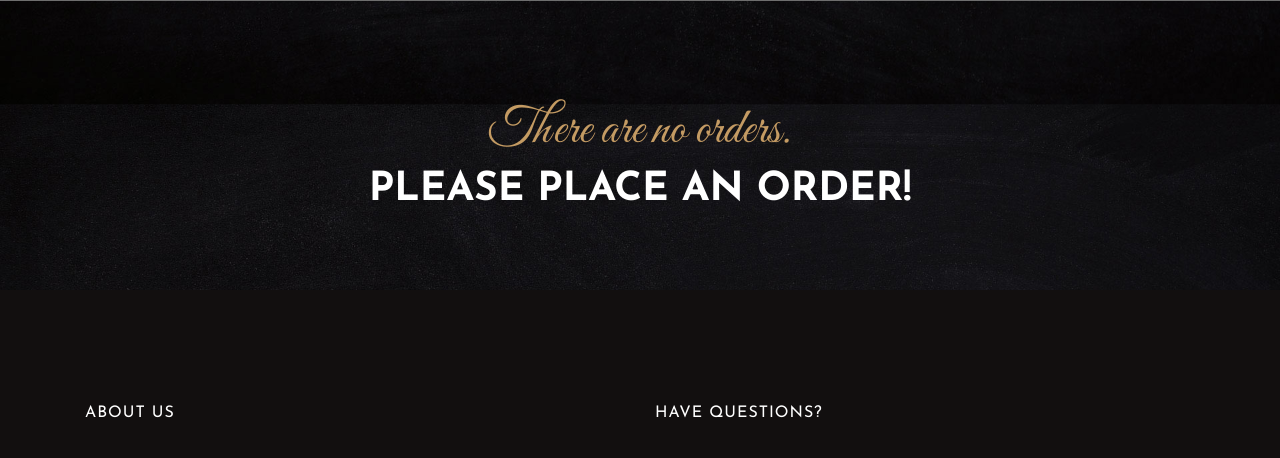
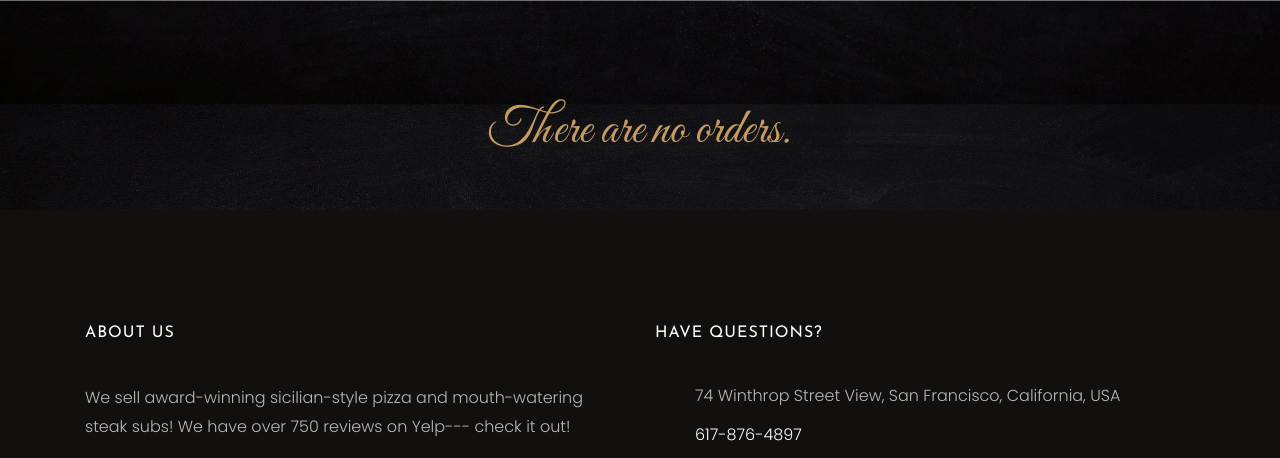
Before and after one commit to Leidhe/project3, a Django app: template orders/templates/orders/admin_orders.html in a window 1280 px wide. Shown: the part 749-1207 px from the top of the page. Run offline with Django 3.2, Linux system fonts and the light colour scheme; the template is opened without the code that fills it, so the values that code supplies are empty; some libraries are stand-ins or nearby versions; some web fonts are replaced; grey boxes are pictures that could not be loaded.

Commit message:
Update all

```diff
--- a/orders/templates/orders/admin_orders.html
+++ b/orders/templates/orders/admin_orders.html
@@ -71,7 +71,7 @@ Orders
 			<div class="col-md-7 heading-section text-center ftco-animate">
 				<span class="subheading">There are no orders.</span>
 				<br>
-				<h2 class="mb-4">Please place an order!</h2>
+
 			</div>
 		</div>
 	</div>
```
Also changed, not shown: db.sqlite3.
